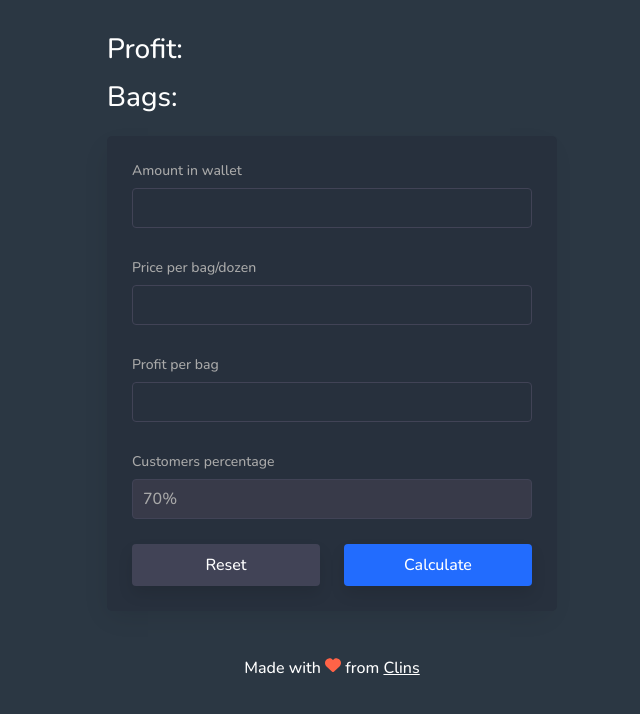
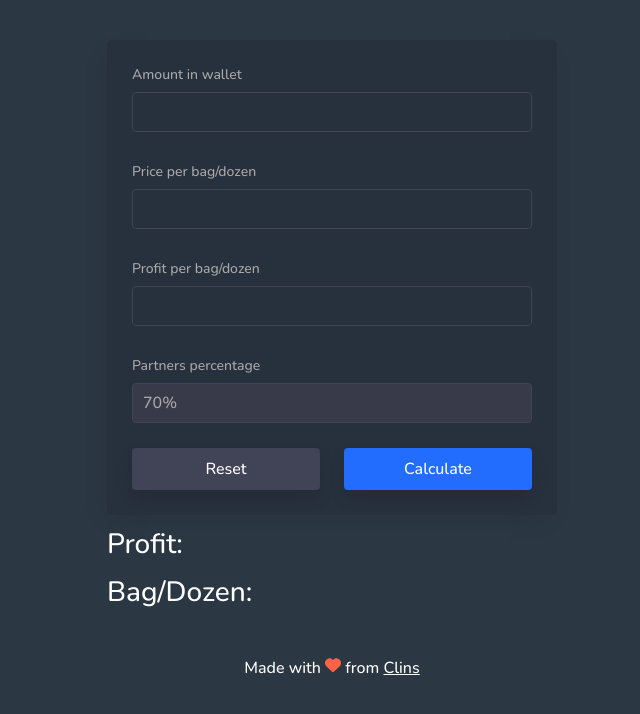
Before and after one commit to Clinsmann/ovaiza, a website: page public/index.html in a window 1280 px wide. Shown: the whole page, without its empty margins (308-948 px from the left). Drawn offline with nearby package versions, Linux system fonts and the light colour scheme.

Commit message:
updated text changes.

```diff
--- a/public/index.html
+++ b/public/index.html
@@ -17,44 +17,38 @@
   </head>
   <body>
     <div class="container">
-      <div class="result">
-        Profit:
-        <span class="profit-container"><span id="profit"></span></span>
-      </div>
-
-      <div class="result">
-        Bags:
-        <span class="profit-container"><span id="totalBags"></span></span>
-      </div>
-
       <div class="card">
         <div class="base-field">
           <label for="walletAmount">Amount in wallet</label>
           <input id="walletAmount" data-local="seperated"/>
           <label class="error" id="walletAmountError"></label>
         </div>
-
         <div class="base-field">
           <label for="pricePerBag">Price per bag/dozen</label>
           <input id="pricePerBag" data-local="seperated"/>
           <label class="error" id="pricePerBagError"></label>
         </div>
-
         <div class="base-field">
-          <label for="profitPerBag">Profit per bag</label>
+          <label for="profitPerBag">Profit per bag/dozen</label>
           <input id="profitPerBag" data-local="seperated"/>
           <label class="error" id="profitPerBagError"></label>
         </div>
-
         <div class="base-field">
-          <label for="customersPercentage">Customers percentage</label>
+          <label for="customersPercentage">Partners percentage</label>
           <input type="text" id="customersPercentage" disabled />
         </div>
-
         <div class="group-button">
           <div class="reset button" onclick="reset()">Reset</div>
           <div class="submit button" onclick="calculateProfit()">Calculate</div>
         </div>
+      </div>
+      <div class="result">
+        Profit:
+        <span class="profit-container"><span id="profit"></span></span>
+      </div>
+      <div class="result">
+        Bag/Dozen:
+        <span class="profit-container"><span id="totalBags"></span></span>
       </div>
     </div>
     <footer class="container">
--- a/public/index.js
+++ b/public/index.js
@@ -54,7 +54,7 @@ const calculateProfit = () => {
   const pricePerBag = Math.floor(cleanValue(inputs.pricePerBag.value));
   const totalBagsBought = Math.floor(amountInWallet/pricePerBag);
   const totalProfit = totalBagsBought * profitPerBag;
-  const customersProfit = customersPercentage * totalProfit;
+  const customersProfit = Math.floor(customersPercentage * totalProfit);
 
   if (isNaN(customersProfit)) return;
 
```
